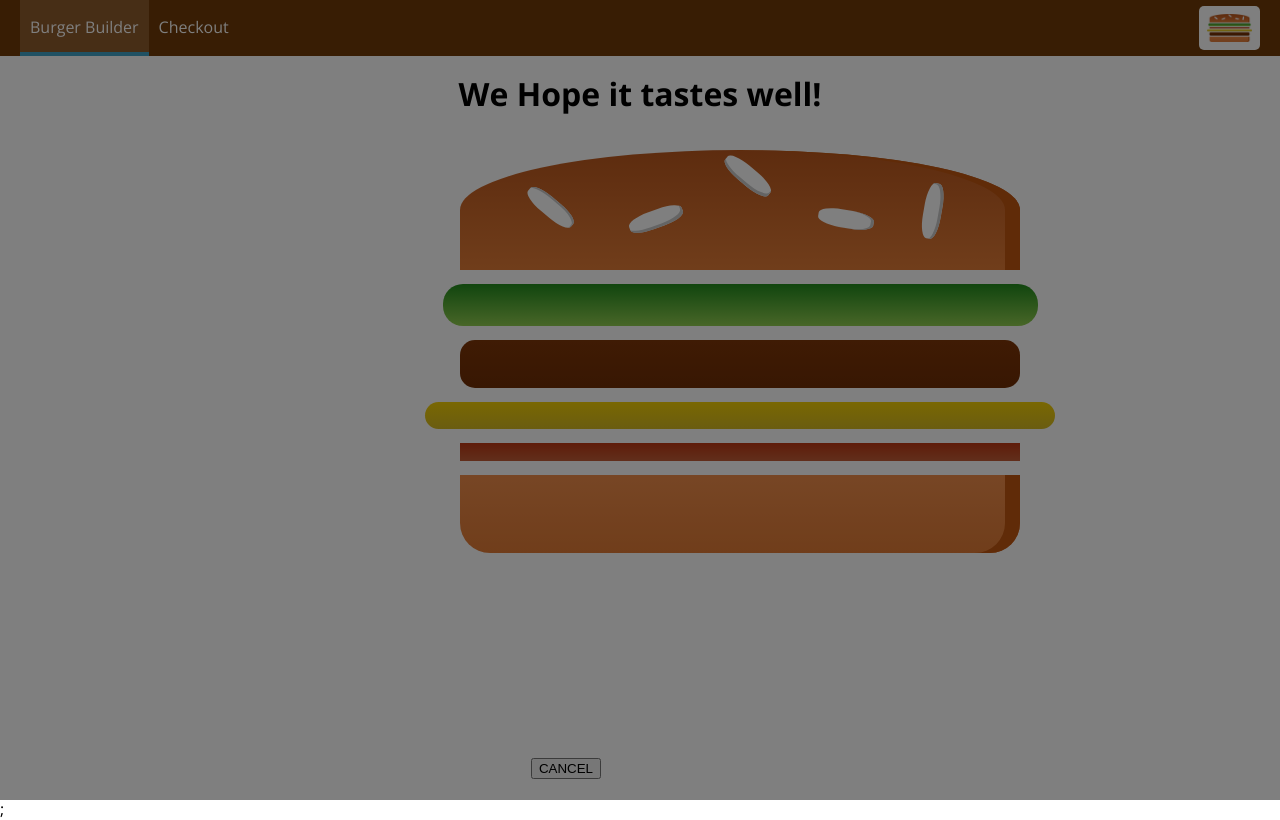
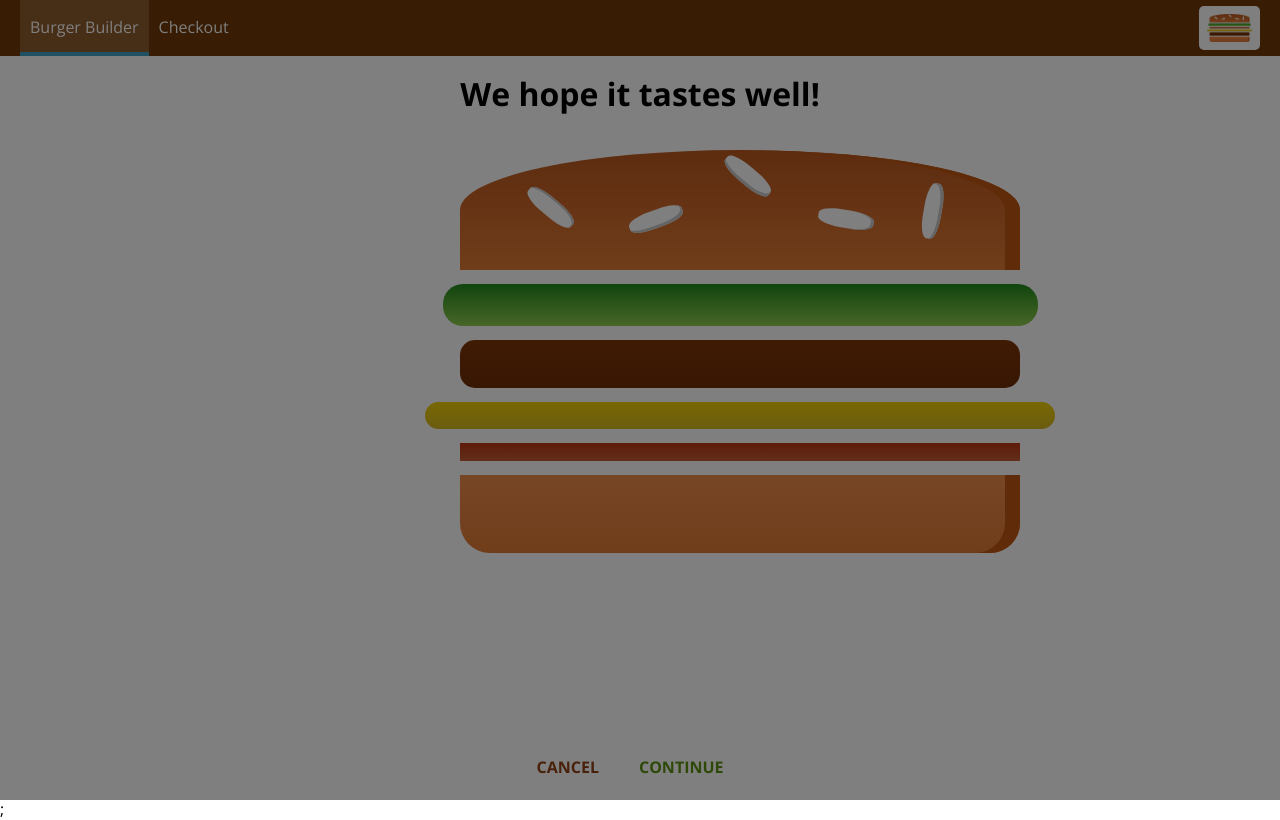
Before and after one commit to wawk/burger-builder, a React (Create React App) app: page /checkout in a window 1280 px wide. Built offline with nearby package versions, Linux system fonts and the light colour scheme.

Commit message:
updated code for CheckoutSummary

```diff
--- a/src/components/Burger/OrderSummary/OrderSummary.js
+++ b/src/components/Burger/OrderSummary/OrderSummary.js
@@ -31,8 +31,10 @@ class OrderSummary extends Component {
             <p>Total Price: <strong>{formatter.format(this.props.price.toFixed(2))}</strong></p>
 
             <p>Continue to Checkout?</p>
+            <Button btnType="Danger" clicked={this.props.purchaseCancelled}>CANCEL</Button>
+                <Button btnType="Success" clicked={this.props.purchaseContinued}>CONTINUE</Button>
 
-        <Button
+        {/* <Button
         btnType = "Danger"
         clicked = {this.props.purchaseCancelled}>
         CANCEL</Button>
@@ -40,7 +42,7 @@ class OrderSummary extends Component {
                 <Button
                 btnType = "Success"
                 clicked={this.props.purchaseContinued}
-                >CONTINUE</Button>
+                >CONTINUE</Button> */}
 
         </Aux>
 
--- a/src/components/Order/CheckoutSummary/CheckoutSummary.js
+++ b/src/components/Order/CheckoutSummary/CheckoutSummary.js
@@ -1,34 +1,55 @@
+
 import React from 'react';
-import Burger from "../../Burger/Burger";
+
+import Burger from '../../Burger/Burger';
 import Button from '../../UI/Button/Button';
 import classes from './CheckoutSummary.module.css';
 
 const checkoutSummary = (props) => {
     return (
-
         <div className={classes.CheckoutSummary}>
-
-            <h1 >We Hope it tastes well!</h1>
-            <div style={{
-
-                width: '100%',
-
-                margin: 'auto'
-            }}>
+            <h1>We hope it tastes well!</h1>
+            <div style={{width: '100%', margin: 'auto'}}>
                 <Burger ingredients={props.ingredients}/>
             </div>
-
             <Button
-            btnType="Danger"
-            clicked
-            >CANCEL</Button>
-            <Button btnType="Sucess"
-            clicked
-            >PLACE ORDER</Button>
+                btnType="Danger"
+                clicked>CANCEL</Button>
+            <Button
+                btnType="Success"
+                clicked>CONTINUE</Button>
         </div>
-
     );
-
-};
+}
 
 export default checkoutSummary;
+// import React from 'react';
+// import Burger from "../../Burger/Burger";
+// import button from '../../UI/Button/Button';
+// import classes from './CheckoutSummary.module.css';
+
+// const checkoutSummary = (props) => {
+//     return (
+
+//         <div className={classes.CheckoutSummary}>
+
+//             <h1 >We Hope it tastes well!</h1>
+//             <div style={{
+
+//                 width: '100%',
+
+//                 margin: 'auto'
+//             }}>
+//                 <Burger ingredients={props.ingredients}/>
+//             </div>
+//             <button btnType="Danger">CANCEL</button>
+//             <button btnType="Success">CONTINUE</button>
+
+
+//               </div>
+
+//     );
+
+//};
+
+//export default checkoutSummary;
--- a/src/components/UI/Button/Button.js
+++ b/src/components/UI/Button/Button.js
@@ -1,16 +1,28 @@
 import React from 'react';
+
 import classes from './Button.module.css';
+
 const button = (props) => (
     <button
-    className={[
-        classes.Button,
-        classes[props.btnType]
-    ].join('')}
-    onClick={props.clicked}
-    >{props.children}</button>
+        className={[classes.Button, classes[props.btnType]].join(' ')}
+        onClick={props.clicked}>{props.children}</button>
+);
+
+export default button;
+
+// import React from 'react';
+// import classes from './Button.module.css';
+// const button = (props) => (
+//     <button
+//     className={[
+//         classes.Button,
+//         classes[props.btnType]
+//     ].join('')}
+//     onClick={props.clicked}
+//     >{props.children}</button>
 
 
-);
+// );
 
 
-export default button;
+// export default button;
--- a/src/containers/Checkout/Checkout.js
+++ b/src/containers/Checkout/Checkout.js
@@ -12,11 +12,24 @@ class Checkout extends Component {
         }
 
     };
+    ccheckoutCancelledHandler = () => {
+        this.props.history.goBack();
+
+    };
+
+    checkoutContinuedHandler = () => {
+        this.props.history.replace('/checkout/contact-data');
+
+    };
 
     render () {
         return (
             <div>
-                <CheckoutSummary ingredients={this.state.ingredients}/>
+                <CheckoutSummary
+                ingredients={this.state.ingredients}
+                checkoutCancelled = {this.checkoutCancelledHandler}
+                checkoutContinued = {this.checkoutContinuedHandler}
+                />
             </div>
         );
     };
```
